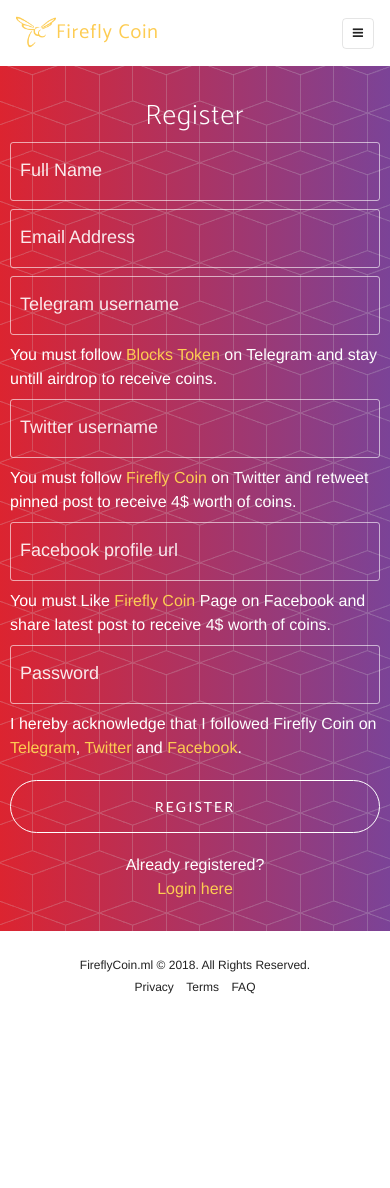
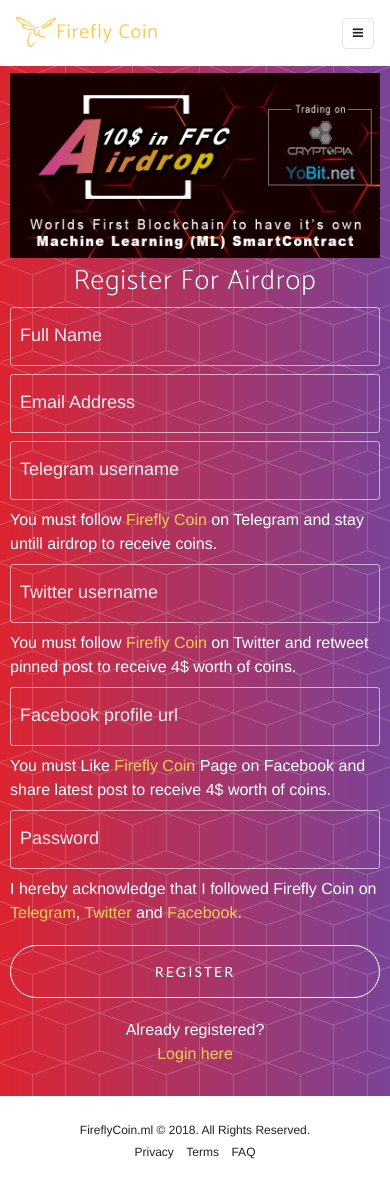
Before and after one commit to sandy912/Airdrop, a CodeIgniter app: page /Airdrop/user/register in a window 390 px wide. Before the commit the page ends 994 px from the top, so only its background shows below. Run offline with CodeIgniter, Linux system fonts and the light colour scheme; some libraries are stand-ins or nearby versions; some web fonts are replaced.

Commit message:
Added banner in register page

```diff
--- a/application/views/Register.php
+++ b/application/views/Register.php
@@ -3,10 +3,13 @@
 <header class="masthead mobile-panel">
   <div class="container">
     <div class="row">
-      <div class="register-panel">
+      <div class="register-panel register">
+        <div class="register-banner">
+
+        </div>
         <div class="panel-heading">
           <h3 class="panel-title">
-            <center>Register</center>
+            <center>Register For Airdrop</center>
           </h3>
         </div>
         <div class="panel-body">
@@ -34,7 +37,7 @@
               <span>Telegram username</span>
             </label>
             <div>
-              You must follow <a href="https:\\t.me\BlocksToken" target="_blank">Blocks Token</a> on Telegram and stay untill airdrop to receive coins.<br />
+              You must follow <a href="https://t.me/firefly_coin" target="_blank">Firefly Coin</a> on Telegram and stay untill airdrop to receive coins.<br />
             </div>
             <label class="has-float-label">
               <input id="user_twitter" name="user_twitter" type="text" placeholder="@johndoe" required/>
@@ -55,7 +58,7 @@
               <input type="password"  id="user_password" name="user_password" placeholder="••••••••" pattern=".{8,30}" required/>
               <span>Password</span>
             </label>
-            <p>I hereby acknowledge that I followed Firefly Coin on <a href="https:\\t.me\BlocksToken" target="_blank">Telegram</a>, <a href="https://twitter.com/CoinFirefly" target="_blank">Twitter</a> and <a href="https://www.facebook.com/fireflycoin/" target="_blank">Facebook</a>.</p>
+            <p>I hereby acknowledge that I followed Firefly Coin on <a href="https://t.me/firefly_coin" target="_blank">Telegram</a>, <a href="https://twitter.com/CoinFirefly" target="_blank">Twitter</a> and <a href="https://www.facebook.com/fireflycoin/" target="_blank">Facebook</a>.</p>
             <input class="btn btn-outline btn-xl text-center" type="submit" value="Register" name="register" />
 
             </form>
--- a/css/style.css
+++ b/css/style.css
@@ -592,6 +592,9 @@
   .register-panel {
     padding-top: 50px !important;
   }
+  .register-panel.register {
+    padding-top: 15px !important;
+  }
   .submenu {
     padding-left: 30px;
     top: -30px;
@@ -824,3 +827,25 @@
 .withdraw-info small {
   display: block;
 }
+
+.register-banner {
+  background: url("../img/register-banner.png") no-repeat;
+  background-size: contain;
+  background-position: center;
+  margin-right: -200px;
+  margin-left: -200px;
+  height: 300px;
+  margin-bottom: 20px;
+}
+@media (max-width: 991px) {
+  .register-banner {
+    margin-right: unset;
+    margin-left: unset;
+    height: 200px;
+    margin-bottom: unset;
+  }
+}
+
+.register-panel.register {
+  padding-top: 85px;
+}
```
Also changed, not shown: img/Register-Banner.png (added).
